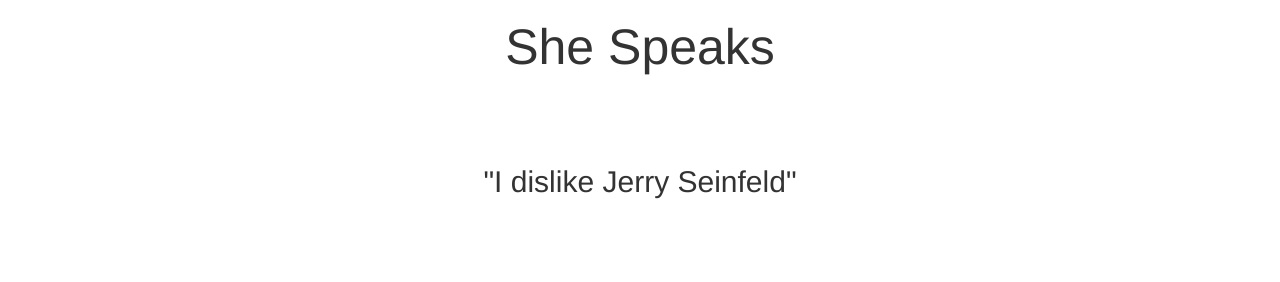
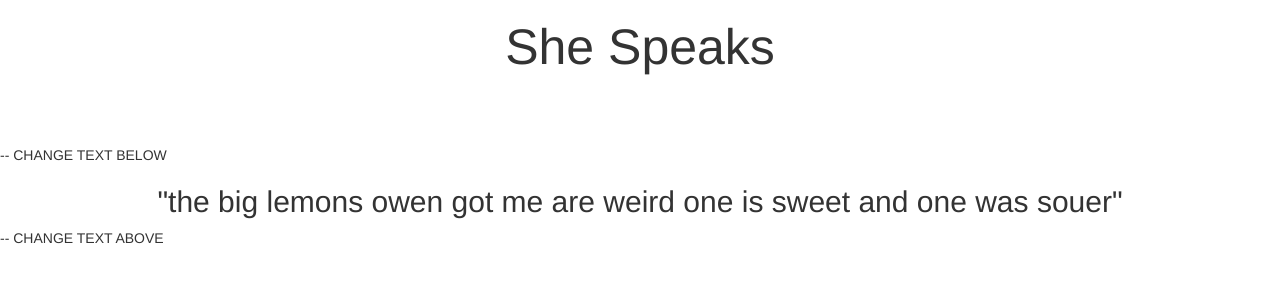
Before and after one commit to speaks364/Speaks, a plain HTML site: page Index.html in a window 1280 px wide. Drawn offline with nearby package versions, Linux system fonts and the light colour scheme.

Commit message:
Update Index.html

```diff
--- a/Index.html
+++ b/Index.html
@@ -11,6 +11,8 @@
 <br>
 <br>
 <br>
-<h2 style="text-align: center; font-size: 30px;">"I dislike Jerry Seinfeld"</h2>
+    -- CHANGE TEXT BELOW
+<h2 style="text-align: center; font-size: 30px;">"the big lemons owen got me are weird one is sweet and one was souer"</h2>
+    -- CHANGE TEXT ABOVE
   </body>
 </html>
```
